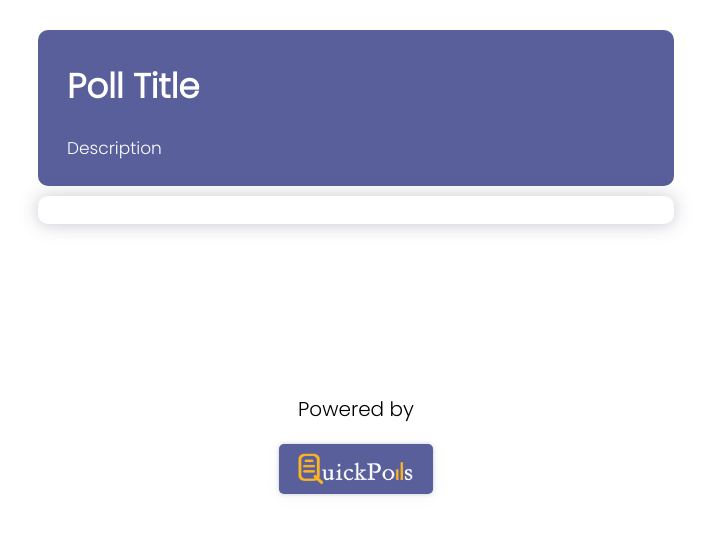
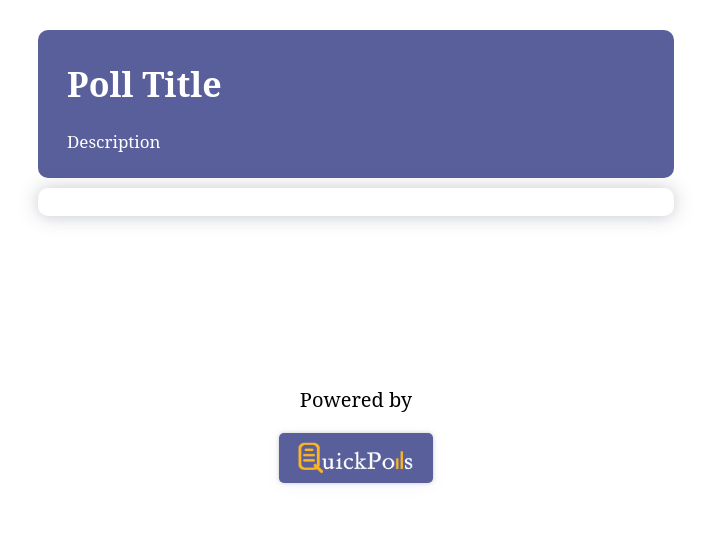
Before and after one commit to harshvadi/IT314_project_17, a plain HTML site: page poll.html in a window 1280 px wide. Shown: the whole page, without its empty margins (284-995 px from the left). Drawn offline with Linux system fonts and the light colour scheme; no server answers.

Commit message:
add same fonts to all pages

```diff
--- a/Poll Results/result.css
+++ b/Poll Results/result.css
@@ -1,3 +1,7 @@
+body{
+    font-family: 'Serif', 'Gill Sans', 'Gill Sans MT', Calibri, 'Trebuchet MS', sans-serif !important;
+}
+
 li {
     font-weight: 500;
     font-size: large;
--- a/Profile/editProfile.css
+++ b/Profile/editProfile.css
@@ -1,6 +1,6 @@
 body {
     margin-top: 6rem;
-    font-family: poppins;
+    font-family: 'Serif', 'Gill Sans', 'Gill Sans MT', Calibri, 'Trebuchet MS', sans-serif !important;
 }
 
 h2 {
--- a/Profile/profile2.css
+++ b/Profile/profile2.css
@@ -1,5 +1,6 @@
 body {
     margin-top: 8rem;
+    font-family: 'Serif', 'Gill Sans', 'Gill Sans MT', Calibri, 'Trebuchet MS', sans-serif !important;
 }
 
 .navbar {
--- a/User Polls/userPolls.css
+++ b/User Polls/userPolls.css
@@ -1,3 +1,7 @@
+body{
+    font-family: 'Serif', 'Gill Sans', 'Gill Sans MT', Calibri, 'Trebuchet MS', sans-serif !important;
+}
+
 .head {
     padding: 1.5rem 6rem 0;
     font-weight: 500;
--- a/poll.css
+++ b/poll.css
@@ -4,7 +4,7 @@ body {
 }
 
 *{
-    font-family: 'Poppins', sans-serif !important;
+    font-family: 'Serif', 'Gill Sans', 'Gill Sans MT', Calibri, 'Trebuchet MS', sans-serif !important;
 }
 .poll {
     display: block;
```
Also changed, not shown: onequestionpoll.js (deleted).
